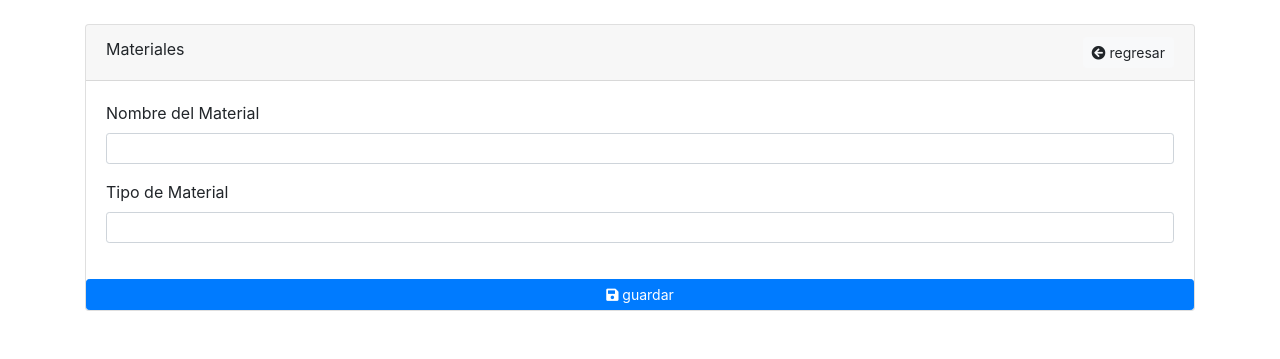
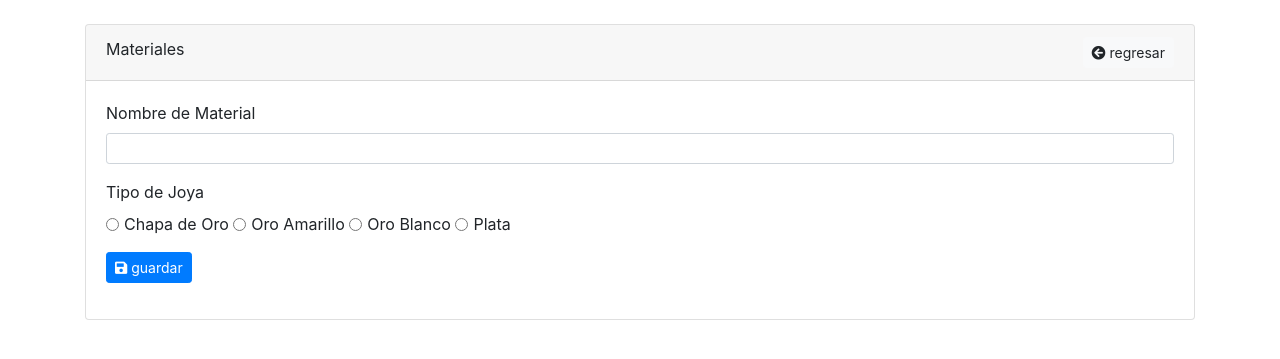
Before and after one commit to APM5691/Proyecto-Aplicaciones-Web-Equipo-10, a PHP site: page /materiales_editar.php?id=1 in a window 1280 px wide. Shown: the part 116-475 px from the top of the page. Run offline with PHP 8.4, Linux system fonts and the light colour scheme; tables that the repository leaves empty or names only in its code hold one stand-in row (values such as "Sample post"); data that the repository does not hold is empty.

Commit message:
arreglando tabla materiales

```diff
--- a/materiales_actualizar.php
+++ b/materiales_actualizar.php
@@ -1,9 +1,9 @@
 <?php
 if (
     !isset($_POST['nombre']) || empty($_POST['nombre'])
-    || !isset($_POST['tipo_material']) || empty($_POST['tipo_material'])
+    || !isset($_POST['tipo_material']) || !in_array($_POST['tipo_material'], ['chapa_de_oro', 'Oro_amarillo', 'Oro _blanco', 'plata'])
 ) {
-    header('Location: materiales_formulario.php?info=Parámetros incorrectos');
+    header('Location: materiales_editar.php?info=Parámetros incorrectos');
     exit;
 }
 
--- a/materiales_editar.php
+++ b/materiales_editar.php
@@ -10,15 +10,15 @@
     , nombre
     , tipo_material
 from
-    material
+    materiales
 where
     id_material = :id
 fin;
 $sentencia = $conexion->prepare($sql, [PDO::ATTR_CURSOR => PDO::CURSOR_FWDONLY]);
 $sentencia->execute([':id' => $_REQUEST['id']]);
-$cliente = $sentencia->fetch(PDO::FETCH_ASSOC);
-if (false == $cliente) {
-    header('Location: materiales.php?info=No se encontró el cliente');
+$materiales = $sentencia->fetch(PDO::FETCH_ASSOC);
+if (false == $materiales) {
+    header('Location: materiales.php?info=No se encontró el Material');
     exit;
 }
 ?>
@@ -38,23 +38,35 @@
     <div class="container mt-4">
         <div class="card">
             <div class="card-header">
-                <a class="btn btn-light btn-sm float-right" href="clientes.php"><i class="fa fa-arrow-circle-left"></i> regresar</a>
+                <a class="btn btn-light btn-sm float-right" href="materiales.php"><i class="fa fa-arrow-circle-left"></i> regresar</a>
                 Materiales
             </div>
             <div class="card-body">
                 <form action="materiales_actualizar.php" method="post">
                     <div class="form-group">
-                        <label for="nombre">Nombre del Material</label>
-                        <input type="text" class="form-control form-control-sm" id="nombre" name="nombre" aria-describedby="nombre_help" value="<?php echo htmlentities($cliente['nombre_cliente']); ?>" required>
+                    <label for="nombre">Nombre de Material</label>
+                        <input type="text" class="form-control form-control-sm" id="nombre" name="nombre"
+                            aria-describedby="id_help">
                     </div>
                     <div class="form-group">
-                        <label for="tipo_material">Tipo de Material</label>
-                        <input type="text" class="form-control form-control-sm" id="tipo_material" name="tipo_material" aria-describedby="tipo_material_help" value="<?php echo htmlentities($cliente['primer_apellido']); ?>" required>
+                        <label for="tipo_material">Tipo de Joya</label><br>
+                        <div class="form-check form-check-inline">
+                            <input class="form-check-input" type="radio" name="tipo_material" id="tipo_material1" value="chapa_de_oro" <?php echo 'chapa_de_oro' == $materiales['tipo_material'] ? 'checked' : ''; ?>>
+                            <label class="form-check-label" for="tipo_material1">Chapa de Oro</label>
+                            &nbsp;
+                            <input class="form-check-input" type="radio" name="tipo_material" id="tipo_material2" value="Oro_amarillo" <?php echo 'Oro_amarillo' == $materiales['tipo_material'] ? 'checked' : ''; ?>>
+                            <label class="form-check-label" for="tipo_material2">Oro Amarillo</label>
+                            &nbsp;
+                            <input class="form-check-input" type="radio" name="tipo_material" id="tipo_material3" value="Oro_blanco" <?php echo 'Oro_blanco' == $materiales['tipo_material'] ? 'checked' : ''; ?>>
+                            <label class="form-check-label" for="tipo_material3">Oro Blanco</label>
+                            &nbsp;
+                            <input class="form-check-input" type="radio" name="tipo_material" id="tipo_material4" value="plata" <?php echo 'plata' == $materiales['tipo_material'] ? 'checked' : ''; ?>>
+                            <label class="form-check-label" for="tipo_material4">Plata</label>
+                        </div>
                     </div>
-                    </div>
-                    <button class="btn btn-primary btn-sm" type="submit"><i class="fa fa-save"></i> guardar</button>
-                    <input type="hidden" name="id_material" value="<?php echo $cliente['id_material']; ?>">
-                </form>
+                        <button class="btn btn-primary btn-sm" type="submit"><i class="fa fa-save"></i> guardar</button>
+                    <input type="hidden" name="id_material" value="<?php echo $materiales['id_material']; ?>">
+                    </form>
             </div>
         </div>
     </div>
--- a/materiales_guardar.php
+++ b/materiales_guardar.php
@@ -1,7 +1,7 @@
 <?php
 if (
     !isset($_POST['nombre']) || empty($_POST['nombre'])
-    || !isset($_POST['tipo_material']) || empty($_POST['tipo_material'])
+    || !isset($_POST['tipo_material']) || !in_array($_POST['tipo_material'], ['chapa_de_oro', 'Oro_amarillo', 'Oro _blanco', 'plata'])
 ) {
     header('Location: materiales_formulario.php?info=Parámetros incorrectos');
 
@@ -10,7 +10,7 @@
 
 require_once './conexion.php';
 $sql = <<<fin
-insert into material set
+insert into materiales set
     nombre = :nombre
     , tipo_material = :tipo_material
 fin;
@@ -18,7 +18,7 @@
 $sentencia = $conexion->prepare($sql, [PDO::ATTR_CURSOR => PDO::CURSOR_FWDONLY]);
 $sentencia->execute([
     ':nombre' => $_POST['nombre']
-    , ':tipo_material' => $_POST['tipo_material']
+    ,':tipo_material' => $_POST['tipo_material']
 ]);
 header('Location: materiales.php?info=Material creado exitosamente');
 ?>
```
Also changed, not shown: materiales.php (+8 -20 lines), materiales_formulario.php (+16 -10 lines).
